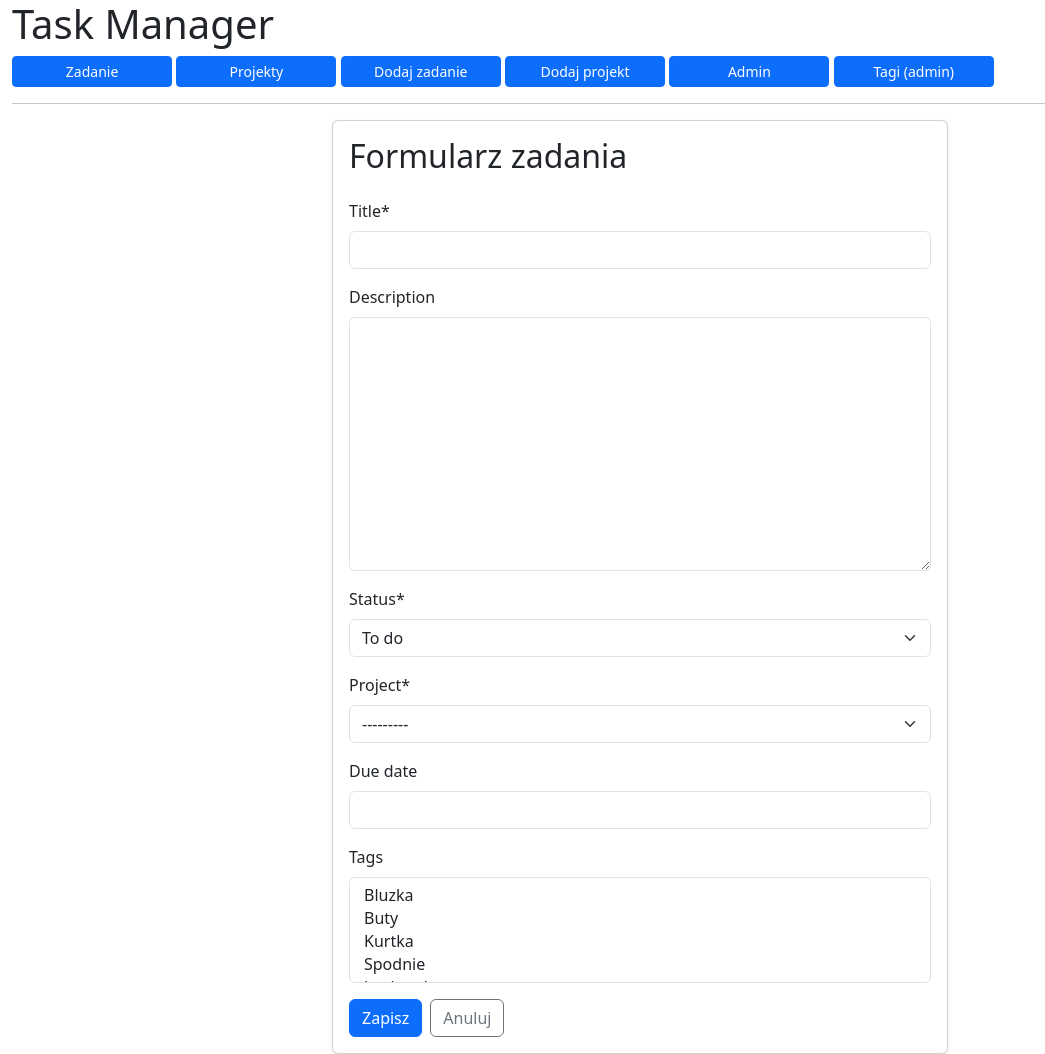
After one commit to StanleyN0vak/ZAI_NS_2026, a Django app: page /task/add/ in a window 1280 px wide. The commit adds this page. Shown: the whole page, without its empty margins (0-1045 px from the left). Run offline with Django 5.2, Linux system fonts and the light colour scheme; data comes from the database, SQL or seed files in the repository; both versions use the stored data as it was after the commit; some libraries are stand-ins or nearby versions.

Commit message:
Podzielono template na base i bloki

```diff
--- /dev/null
+++ b/app/forms.py
@@ -0,0 +1,21 @@
+from django.forms import DateTimeField, ModelForm
+from django.core.exceptions import ValidationError
+from .models import Task, Project
+
+class TaskForm(ModelForm):
+    class Meta:
+        model = Task
+        fields = [
+            "title",
+            "description",
+            "status",
+            "project",
+            "due_date",
+            "tags"
+            ]
+
+class ProjectForm(ModelForm):
+    created_at = DateTimeField(disabled=True, required=False)
+    class Meta:
+        model = Project
+        fields = ["name", "description"]
--- a/app/models.py
+++ b/app/models.py
@@ -8,6 +8,8 @@ class Project(models.Model):
 
     class Meta:
         ordering = ["name"]
+        verbose_name = "project"
+        verbose_name_plural = "projekty"
 
     def __str__(self) -> str:
         return self.name
@@ -17,6 +19,8 @@ class Tag(models.Model):
 
     class Meta:
         ordering = ["name"]
+        verbose_name = "tag"
+        verbose_name_plural = "tag"
 
     def __str__(self) -> str:
         return self.name
@@ -53,6 +57,8 @@ class Task(models.Model):
 
     class Meta:
         ordering = ["-created_at"]
+        verbose_name = "zadania"
+        verbose_name_plural = "zadania"
 
     def __str__(self) -> str:
         return self.title
--- /dev/null
+++ b/app/templates/app/task_form.html
@@ -0,0 +1,23 @@
+{% extends "base.html" %}
+{% load crispy_forms_tags %}
+
+{% block content %}
+<div class="row justify-content-center">
+    <div class="col-12 col-md-8 col-lg-6">
+        <div class="card shadow-sm">
+            <div class="card-body">
+<h2 class="card-title mb-4">Formularz zadania</h2>
+
+<form method="post">
+    {% csrf_token %}
+    {{ form|crispy }}
+    <div class="d-flex gap-2">
+        <button type="submit" class="btn btn-primary">Zapisz</button>
+        <a href="{% url 'task_list' %}" class="btn btn-outline-secondary">Anuluj</a>
+    </div>
+</form>
+            </div>
+        </div>
+    </div>
+</div>
+{% endblock %}
--- /dev/null
+++ b/app/templates/base.html
@@ -0,0 +1,28 @@
+<!DOCTYPE html>
+<html lang="en">
+<head>
+    <meta charset="UTF-8">
+    <meta name="viewport" content="width=device-width, initial-scale=1.0">
+    <title>Task Manager</title>
+    <link href="https://cdn.jsdelivr.net/npm/bootstrap@5.3.3/dist/css/bootstrap.min.css" rel="stylesheet">
+</head>
+<body>
+    <div class="container-fluid">
+        <h1>Task Manager</h1>
+
+        <nav>
+            <a href="{% url 'task_list' %}" class="btn btn-primary btn-sm" style="width: 20ch;">Zadanie</a>
+            <a href="{% url 'project_list' %}" class="btn btn-primary btn-sm" style="width: 20ch;">Projekty</a>
+            <a href="{% url 'task_add' %}" class="btn btn-primary btn-sm" style="width: 20ch;">Dodaj zadanie</a>
+            <a href="{% url 'project_add' %}" class="btn btn-primary btn-sm" style="width: 20ch;">Dodaj projekt</a>
+            <a href="{% url 'admin:index' %}" class="btn btn-primary btn-sm" style="width: 20ch;">Admin</a>
+            <a href="{% url 'admin:app_tag_changelist' %}" class="btn btn-primary btn-sm" style="width: 20ch;">Tagi (admin)</a>
+        </nav>
+
+        <hr>
+
+        {% block content %}
+        {% endblock %}
+    </div>
+</body>
+</html>
--- a/app/views.py
+++ b/app/views.py
@@ -1,13 +1,66 @@
 from django.shortcuts import render
-from django.views.generic import ListView, DetailView
-from .models import Task
+from django.views.generic import ListView, DetailView, CreateView, UpdateView, DeleteView
+from .models import Task, Project
+from .forms import TaskForm, ProjectForm
+from django.urls import reverse_lazy
 
 class TaskListView(ListView):
     model = Task
-    template_name = "app/task_list.html"
+    # template_name = "app/task_list.html"
     context_object_name = "tasks"
 
 class TaskDetailView(DetailView):
     model = Task
-    template_name = "app/task_detail.html"
+    # template_name = "app/task_detail.html"
     context_object_name = "task"
+
+class TaskCreateView(CreateView):
+    model = Task
+    form_class = TaskForm
+    # template_name = "tasks/task_form.html"
+    success_url = reverse_lazy("task_list")
+
+
+class TaskUpdateView(UpdateView):
+    model = Task
+    form_class = TaskForm
+    # template_name = "tasks/task_form.html"
+    success_url = reverse_lazy("task_list")
+
+
+class TaskDeleteView(DeleteView):
+    model = Task
+    # template_name = "tasks/task_confirm_delete.html"
+    success_url = reverse_lazy("task_list")
+
+
+class ProjectListView(ListView):
+    model = Project
+    # template_name = "tasks/project_list.html"
+    context_object_name = "projects"
+
+
+class ProjectDetailView(DetailView):
+    model = Project
+    # template_name = "tasks/project_detail.html"
+    context_object_name = "project"
+
+
+class ProjectCreateView(CreateView):
+    model = Project
+    form_class = ProjectForm
+    # template_name = "tasks/project_form.html"
+    success_url = reverse_lazy("project_list")
+
+
+class ProjectUpdateView(UpdateView):
+    model = Project
+    form_class = ProjectForm
+    # template_name = "tasks/project_form.html"
+    success_url = reverse_lazy("project_list")
+
+
+class ProjectDeleteView(DeleteView):
+    model = Project
+    # template_name = "tasks/project_confirm_delete.html"
+    success_url = reverse_lazy("project_list")
--- a/project/urls.py
+++ b/project/urls.py
@@ -19,5 +19,5 @@ from django.urls import path, include
 
 urlpatterns = [
     path('admin/', admin.site.urls),
-    path("", include("app.urls")),
+    path("", include("app.app_urls")),
 ]
```
Also changed, not shown: app/app_urls.py (added, +8 -0 lines), app/tasks_urls.py (added, +18 -0 lines), app/templates/app/project_confirm_delete.html (added, +15 -0 lines), app/templates/app/project_detail.html (added, +32 -0 lines), app/templates/app/project_form.html (added, +26 -0 lines), app/templates/app/project_list.html (added, +25 -0 lines), app/templates/app/task_confirm_delete.html (added, +17 -0 lines), app/templates/app/task_detail.html (+9 -37 lines), app/templates/app/task_list.html (+8 -35 lines), app/urls.py (deleted, +0 -7 lines), project/settings.py (+10 -3 lines), db.sqlite3.
